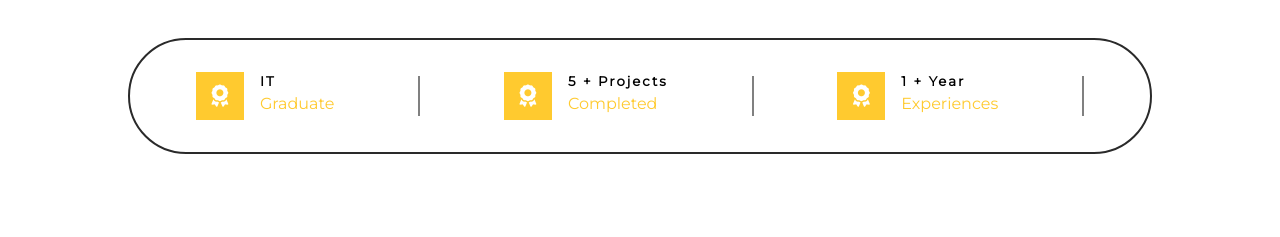
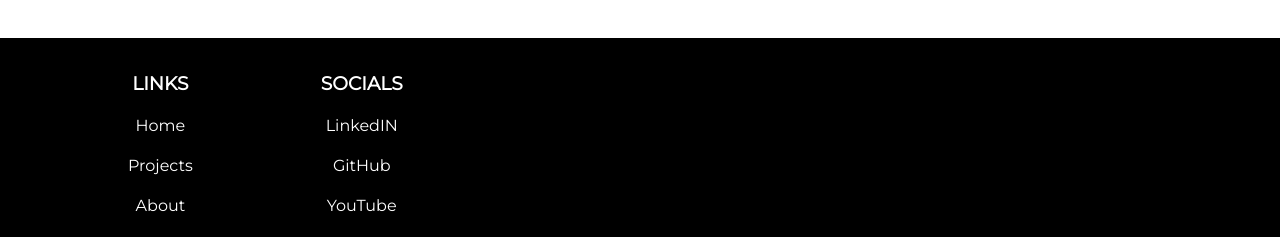
Before and after one commit to Nirajchemjong/DentedCode, a React (Create React App) app in the folder Projects/react_protfolio/: page / in a window 1280 px wide. Shown: the part 709-946 px from the top of the page. Built offline with nearby package versions, Linux system fonts and the light colour scheme.

Commit message:
form main playing with layout

```diff
--- a/Projects/react_protfolio/src/App.js
+++ b/Projects/react_protfolio/src/App.js
@@ -23,7 +23,7 @@
       />
       <div className='wrapper'>
         {/* header section  */}
-        <Header />
+        {/* <Header /> */}
         {/* <!-- Hero  --> */}
         <Hero />
         {/* <!-- banner  --> */}
@@ -37,7 +37,7 @@
         {/* <!-- //Get In Touch  --> */}
         <Contact />
         {/* <!-- footer  --> */}
-        <Footer />
+        {/* <Footer /> */}
       </div>
     </div>
   );
--- a/Projects/react_protfolio/src/components/Hero.js
+++ b/Projects/react_protfolio/src/components/Hero.js
@@ -1,9 +1,11 @@
 import React from "react";
 import subject from "../assets/Subject.png";
 import Resume from "../assets/Pariwesh.Resume.pdf";
+import { Layout } from "./Layout";
 
 export const Hero = () => {
   return (
+    <Layout>
       <section
         className='section1 grid'
         id='home'
@@ -30,5 +32,6 @@
           </button>
         </div>
       </section>
+    </Layout>
   );
 };
--- a/Projects/react_protfolio/src/components/Layout.js
+++ b/Projects/react_protfolio/src/components/Layout.js
@@ -0,0 +1,18 @@
+import React from "react";
+import { Header } from "./Header";
+import { Footer } from "./Footer";
+
+export const Layout = ({ children }) => {
+  return (
+    <>
+      {/* // header  */}
+
+      <Header />
+      <main className='main'>{children}</main>
+
+      <Footer />
+
+      {/* // footer  */}
+    </>
+  );
+};
```
Lines whose indentation alone changed are shown as unchanged.
